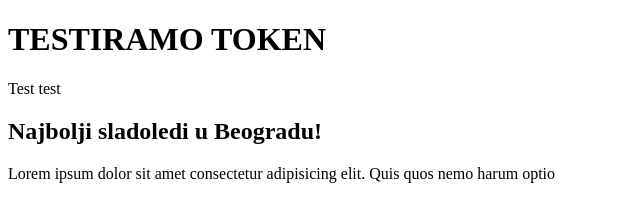
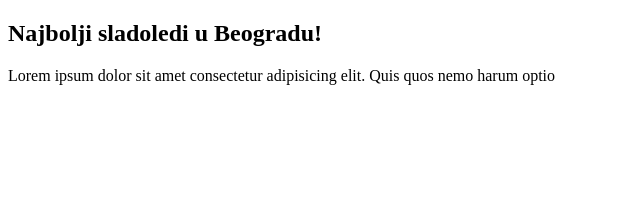
Before and after one commit to Xtina26/html_css_js_project1, a plain HTML site: page index.html in a window 1280 px wide. Shown: the whole page, without its empty margins (0-640 px from the left). Drawn offline with Linux system fonts and the light colour scheme.

Commit message:
Uklonjena tekst poruka

```diff
--- a/index.html
+++ b/index.html
@@ -6,10 +6,9 @@
     <title>Moja prodavnica sladoleda</title>
     <link rel="stylesheet" href="css/style.css">
 <body>
-    <h1>TESTIRAMO TOKEN</h1>
-    <p>Test test</p>
 
-    <section id="hero">
+
+<section id="hero">
         <div class="hero-content">
             <h1>Najbolji sladoledi u Beogradu!</h1>
             <p>Lorem ipsum dolor sit amet consectetur adipisicing elit. Quis quos nemo harum optio</p>
```
